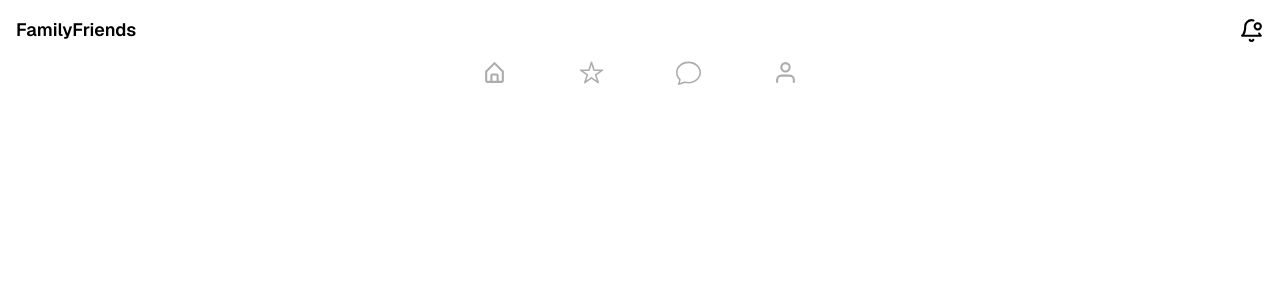
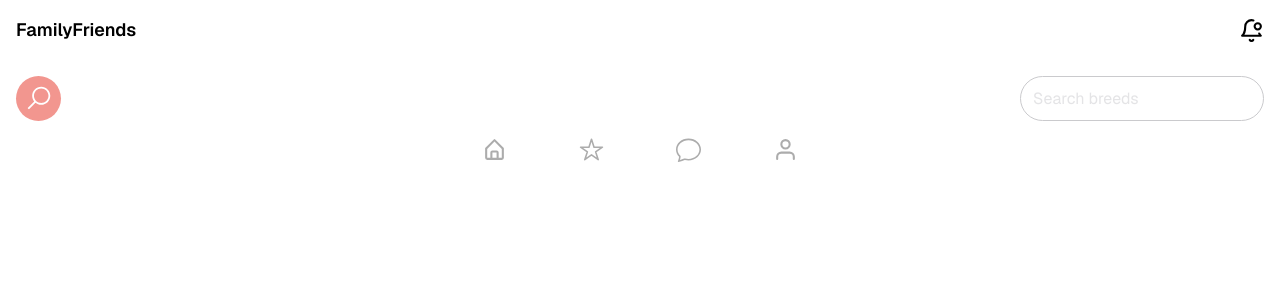
Before and after one commit to Idla0004/family-friends, a Next.js app: page / in a window 1280 px wide. Shown: the top 300 px of the page. Built offline with nearby package versions, Linux system fonts and the light colour scheme.

Commit message:
Search bar made

```diff
--- a/src/app/page.js
+++ b/src/app/page.js
@@ -1,10 +1,24 @@
 import Image from "next/image";
+import { LiaSearchSolid } from "react-icons/lia";
 
 export default function Home() {
   return (
     <div className="">
       <main className="">
-        <section className=""></section>
+        <section className="">
+          <div className="flex justify-between p-4">
+            <LiaSearchSolid
+              color="white"
+              size={45}
+              className=" bg-[#F2968F] items-start p-2 rounded-full"
+            />
+            <input
+              type="search"
+              className="border text-[#CACACD] rounded-full px-3 py-2"
+              placeholder="Search breeds"
+            ></input>
+          </div>
+        </section>
       </main>
     </div>
   );
```
